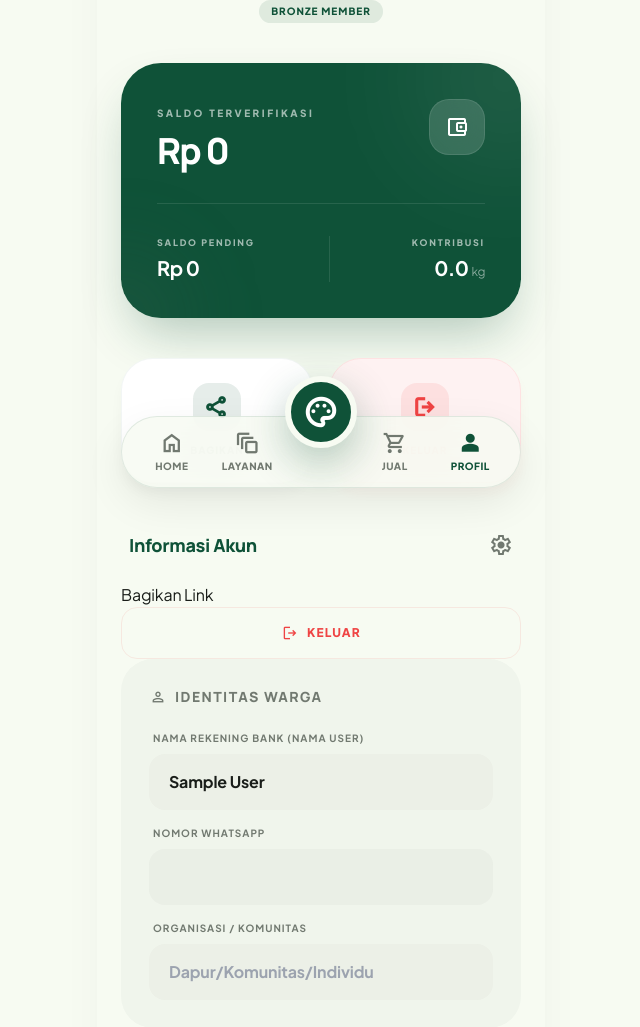
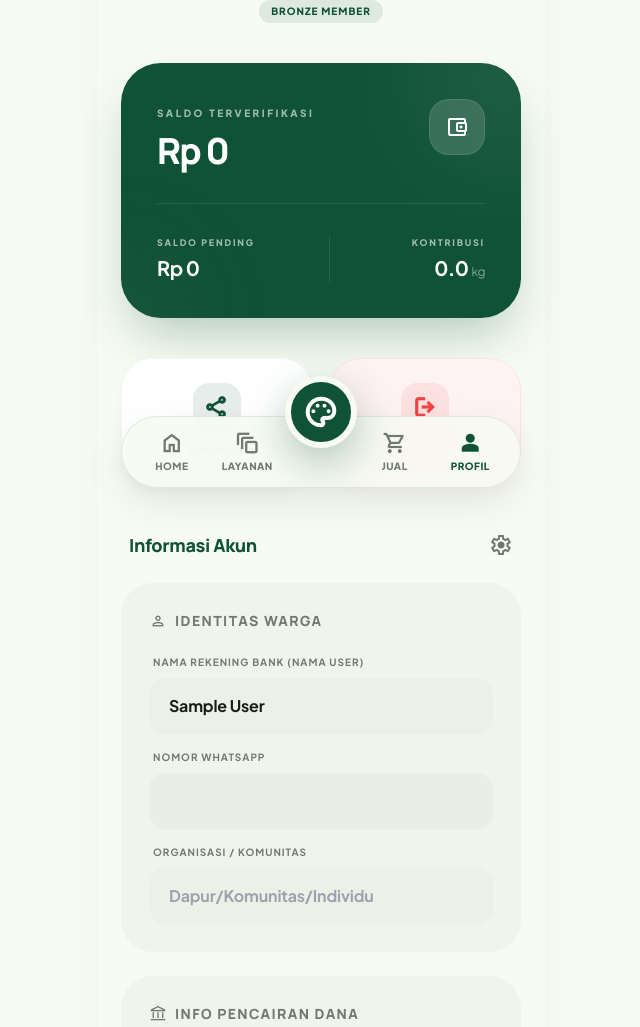
Before and after one commit to webizdev/bank-sampah-app, a PHP site: page /user/profile.php in a window 1280 px wide. Shown: the part 288-1315 px from the top of the page, without its empty margins (319-959 px from the left). Run offline with PHP 8.4, Linux system fonts and the light colour scheme; the visitor is signed in with stand-in values (Sample User, id 1); data comes from the database, SQL or seed files in the repository; data that the repository does not hold is empty; some libraries are stand-ins or nearby versions.

Commit message:
UI Fix: Remove redundant logout button on profile page

```diff
--- a/user/profile.php
+++ b/user/profile.php
@@ -118,12 +118,7 @@ $lng = $u['longitude'] ?: 106.8272;
     </div>
 
     <div class="space-y-4">
-            Bagikan Link
-        </button>
-        <a href="../logout.php" class="py-4 px-6 rounded-2xl text-red-500 font-black text-xs uppercase tracking-widest border border-red-500/10 hover:bg-red-50 transition-all flex items-center justify-center gap-2">
-            <span class="material-symbols-outlined text-[18px]">logout</span>
-            Keluar
-        </a>
+        <!-- Redundant buttons removed to prioritize the premium action cards above -->
     </div>
 </section>
 
```
